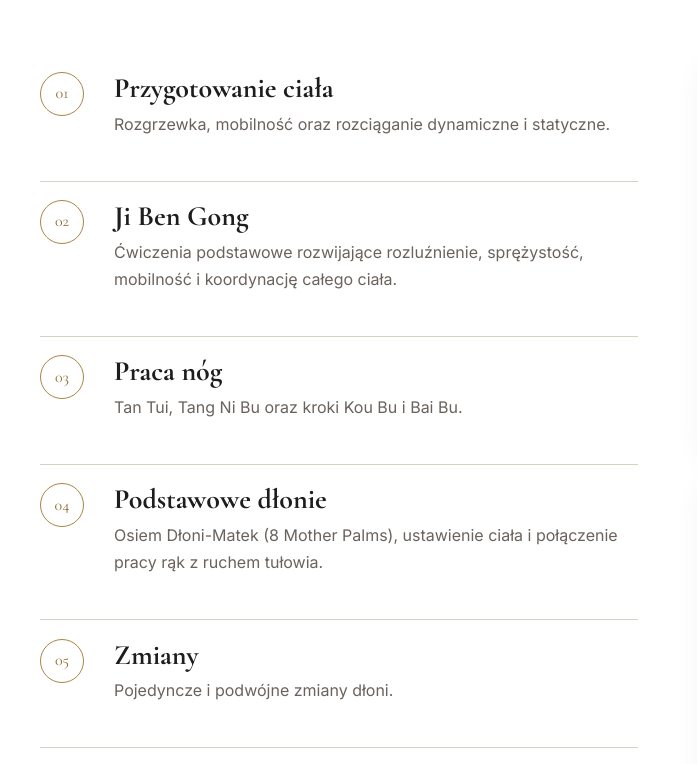
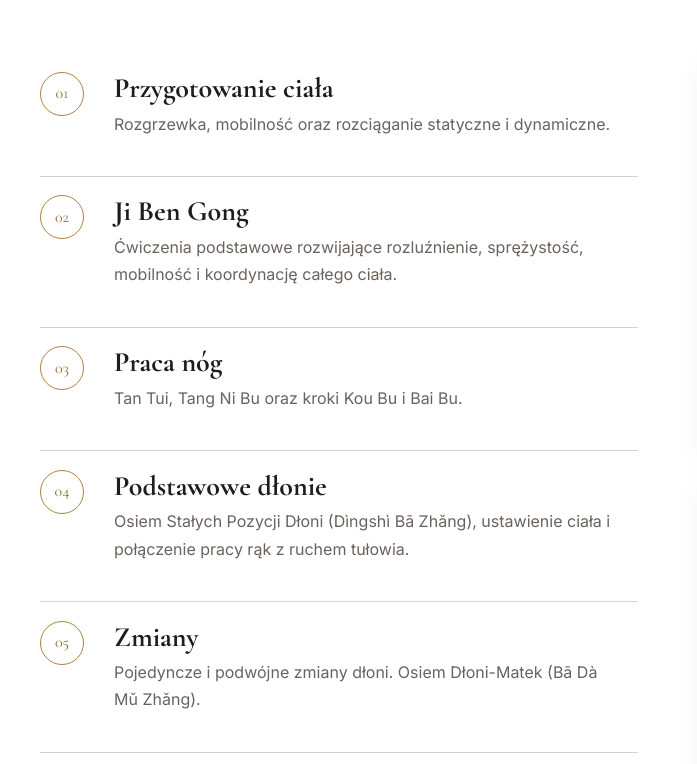
Before and after one commit to domimod/bz3o-website, an Astro site: page / in a window 1280 px wide. Shown: the part 4255-5019 px from the top of the page, 0-697 px from the left. Built offline with nearby package versions, Linux system fonts and the light colour scheme; Astro itself is replaced by a stand-in of ours; no server answers.

Commit message:
Updated info about trainings and commuting

```diff
--- a/src/components/Classes.astro
+++ b/src/components/Classes.astro
@@ -13,7 +13,7 @@ import { siteConfig } from '../config/site';
     </div>
     <div class="practical-grid">
       <div><h3>Dla nowych uczestników</h3><ul><li>luźny strój sportowy, np. dres,</li><li>wygodne obuwie sportowe, najlepiej na płaskiej podeszwie,</li><li>woda,</li><li>wystarczy ogólna sprawność fizyczna.</li></ul></div>
-      <div><h3>Dojazd</h3><p>Przy Domu Kultury znajduje się dużo bezpłatnych miejsc parkingowych.</p><p class="pending">Komunikacja miejska: lista tramwajów i autobusów do uzupełnienia.</p></div>
+      <div><h3>Dojazd</h3><p>Przy Domu Kultury znajduje się dużo bezpłatnych miejsc parkingowych.</p><p>Komunikacja miejska: tramwaje 11, 24 i 50; autobusy 155, 204 i 224.</p><p>Najbliższy przystanek: <strong>Witosa</strong>.</p></div>
       <div><h3>Grupa</h3><p>Maksymalna liczebność obecnej grupy: <strong>{siteConfig.classes.maxParticipants} osób</strong>.</p><p>Zajęcia odbywają się w standardowej formule grupowego treningu ruchowego i nie są obecnie przystosowane do potrzeb osób z istotnymi ograniczeniami ruchowymi.</p></div>
     </div>
   </div>
--- a/src/components/Training.astro
+++ b/src/components/Training.astro
@@ -2,11 +2,11 @@
 import SectionHeader from './SectionHeader.astro';
 import ResponsiveImage from './ResponsiveImage.astro';
 const steps = [
-  ['01','Przygotowanie ciała','Rozgrzewka, mobilność oraz rozciąganie dynamiczne i statyczne.'],
+  ['01','Przygotowanie ciała','Rozgrzewka, mobilność oraz rozciąganie statyczne i dynamiczne.'],
   ['02','Ji Ben Gong','Ćwiczenia podstawowe rozwijające rozluźnienie, sprężystość, mobilność i koordynację całego ciała.'],
   ['03','Praca nóg','Tan Tui, Tang Ni Bu oraz kroki Kou Bu i Bai Bu.'],
-  ['04','Podstawowe dłonie','Osiem Dłoni-Matek (8 Mother Palms), ustawienie ciała i połączenie pracy rąk z ruchem tułowia.'],
-  ['05','Zmiany','Pojedyncze i podwójne zmiany dłoni.'],
+  ['04','Podstawowe dłonie','Osiem Stałych Pozycji Dłoni (Dìngshì Bā Zhǎng), ustawienie ciała i połączenie pracy rąk z ruchem tułowia.'],
+  ['05','Zmiany','Pojedyncze i podwójne zmiany dłoni. Osiem Dłoni-Matek (Bā Dà Mǔ Zhǎng).'],
   ['06','Ćwiczenia w parach','Kontakt, wyczucie kierunku siły i praktyczne zastosowania technik.']
 ];
 ---
```
